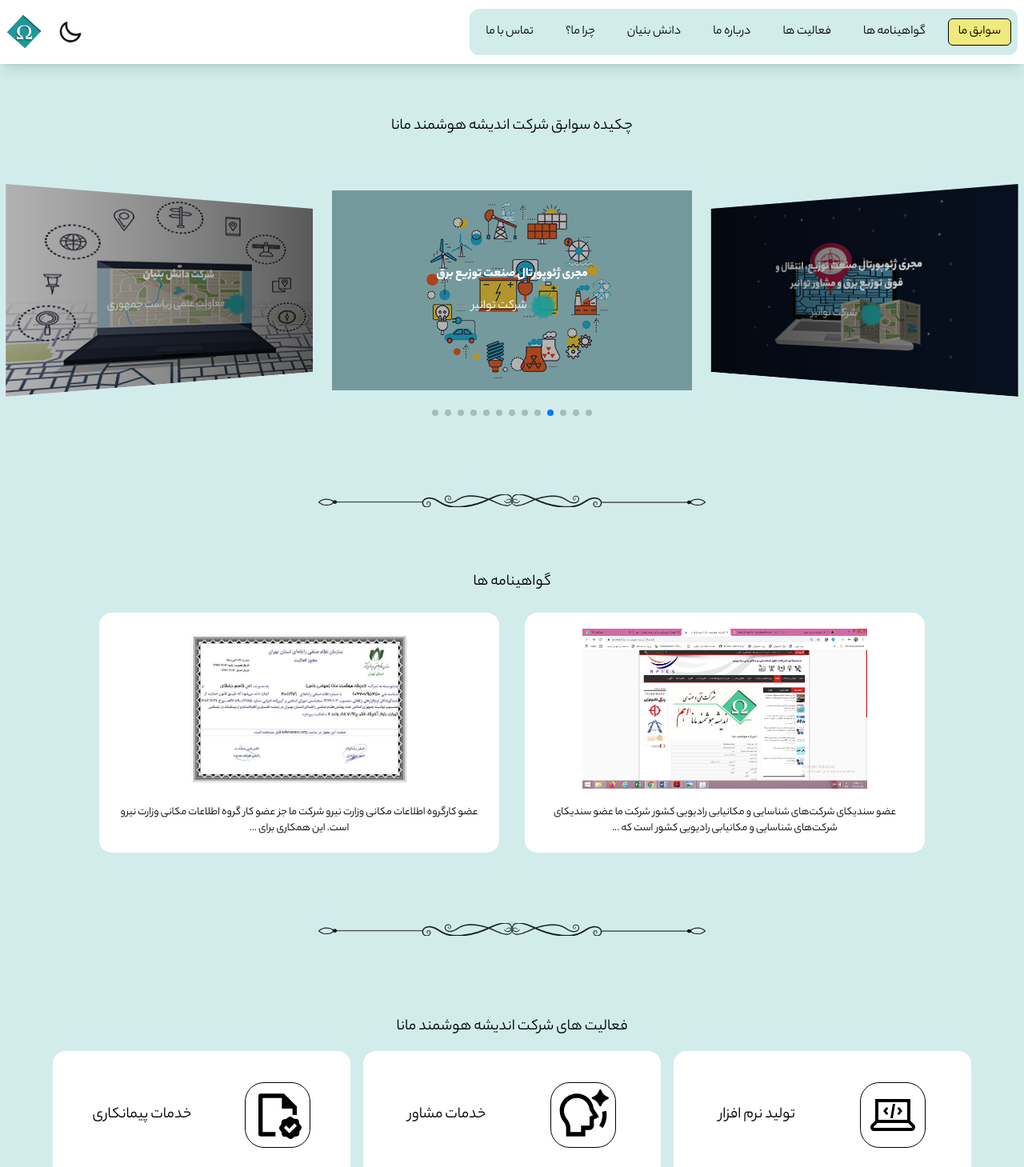
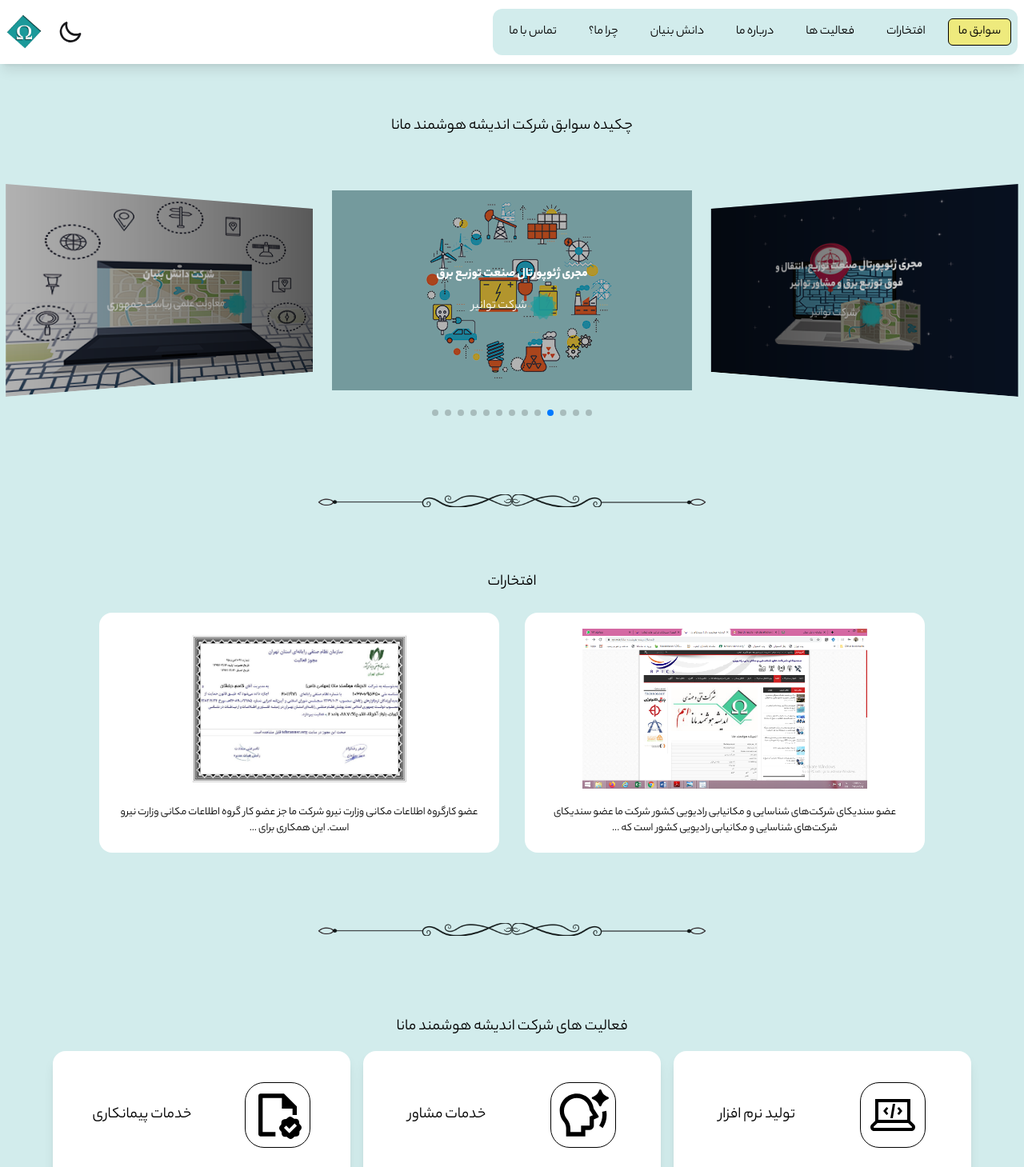
Before and after one commit to maryammohebbi/Mana-Next-ver, a Next.js app: page / in a window 1280 px wide. Shown: the top 1459 px of the page at 80% size. Built offline with nearby package versions, Linux system fonts and the light colour scheme; some icons are missing.

Commit message:
minor changes

```diff
--- a/src/app/page.jsx
+++ b/src/app/page.jsx
@@ -1,5 +1,4 @@
 import AboutUs from "@/components/AboutUs";
-import Certificates from "@/components/Certificates";
 import Header from "@/components/header/Header";
 import Services from "@/components/Services";
 import Slider from "@/components/Slider/Slider";
@@ -8,6 +7,7 @@ import WhyUs from "@/components/WhyUs";
 import ScrollProgressBar from "@/ui/ScrollProgressBar";
 import KnowledgeBase from "@/components/KnowledgeBase";
 import Footer from "@/components/Footer";
+import Honors from "@/components/Honors";
 
 export default function Home() {
   return (
@@ -17,7 +17,7 @@ export default function Home() {
       <div className="max-w-sm sm:max-w-2xl lg:max-w-7xl mx-auto">
         <Slider />
         <Divider />
-        <Certificates />
+        <Honors />
         <Divider />
         <Services />
         <Divider />
--- a/src/components/Footer.jsx
+++ b/src/components/Footer.jsx
@@ -3,7 +3,10 @@ import React from "react";
 
 function Footer() {
   return (
-    <div className="w-full bg-tertiary shadow-lg bottom-0 left-0 right-0 p-5 space-y-8">
+    <div
+      id="contactus"
+      className="w-full bg-tertiary shadow-lg bottom-0 left-0 right-0 p-5 space-y-8"
+    >
       <Image
         src="/images/logo.png"
         width={500}
--- a/src/components/Certificates.jsx
+++ b/src/components/Honors.jsx
@@ -2,10 +2,10 @@ import Title from "@/ui/Title";
 import Image from "next/image";
 import React from "react";
 
-function Certificates() {
+function Honors() {
   return (
-    <div id="certificate">
-      <Title title="گواهینامه ها" />
+    <div id="honors">
+      <Title title="افتخارات" />
       <div className="flex flex-1 w-full justify-center flex-wrap gap-8 mx-auto p-2 text-secondary">
         <div className="w-[500px] flex flex-col items-center justify-center gap-y-5 bg-tertiary p-5 rounded-2xl">
           <Image
@@ -38,4 +38,4 @@ function Certificates() {
   );
 }
 
-export default Certificates;
+export default Honors;
--- a/src/components/Services.jsx
+++ b/src/components/Services.jsx
@@ -31,7 +31,7 @@ function Services() {
           <div
             key={service.id}
             className="bg-tertiary w-full lg:w-[30%] h-40 rounded-2xl flex items-center justify-around p-4
-                       hover:scale-105 transition-all duration-500"
+                       hover:scale-105 transition-all duration-500 shadow-lg"
           >
             <div className="border border-secondary rounded-3xl p-2">
               {service.icon}
--- a/src/components/WhyUs.jsx
+++ b/src/components/WhyUs.jsx
@@ -36,7 +36,7 @@ function WhyUs() {
   ];
 
   return (
-    <section id="whyus" className="w-full py-24 bg-tertiary rounded-md">
+    <section id="whyus" className="w-full py-24 bg-tertiary rounded-md mb-20">
       <div className="max-w-7xl mx-auto px-6 grid lg:grid-cols-2 gap-16 items-center">
         {/* Left Side - Title & Description */}
         <div className="w-full flex flex-col">
--- a/src/components/header/Menu.jsx
+++ b/src/components/header/Menu.jsx
@@ -5,7 +5,7 @@ import useActiveSection from "@/hooks/useActiveSection";
 function Menu({ mobile = false, onClose }) {
   const sectionIds = [
     "experience",
-    "certificate",
+    "honors",
     "service",
     "aboutus",
     "knowledge",
@@ -42,7 +42,7 @@ function Menu({ mobile = false, onClose }) {
             }`}
         >
           {id === "experience" && "سوابق ما"}
-          {id === "certificate" && "گواهینامه ها"}
+          {id === "honors" && "افتخارات"}
           {id === "service" && "فعالیت ها"}
           {id === "aboutus" && "درباره ما"}
           {id === "knowledge" && "دانش بنیان"}
```
